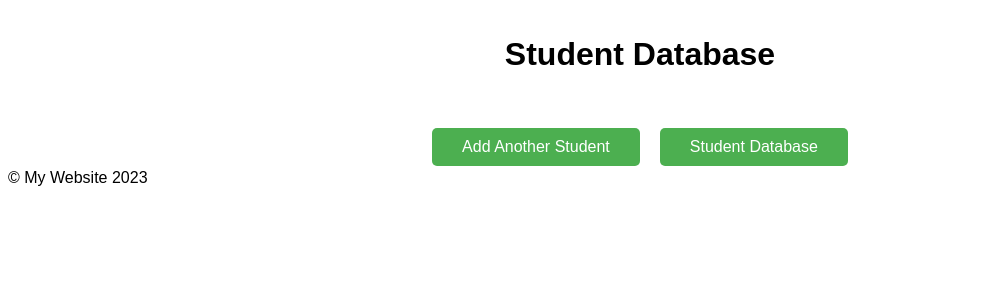
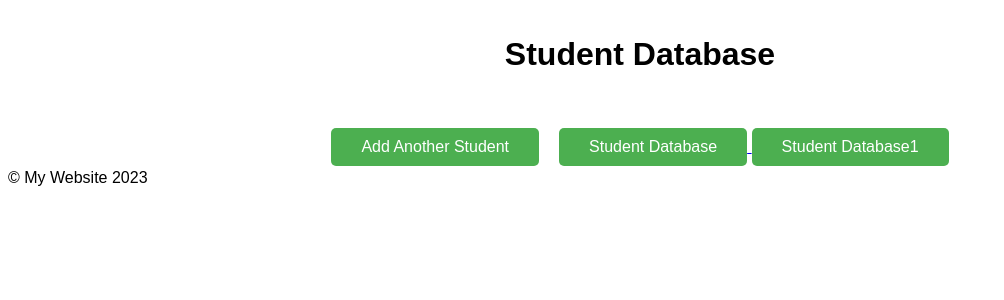
Before and after one commit to bkdevaraj/student_data, a Django app: page / in a window 1280 px wide. Shown: the part 56-356 px from the top of the page, without its empty margins (0-1004 px from the left). Run offline with Django 4.2, Linux system fonts and the light colour scheme.

Commit message:
chnages in home.html

```diff
--- a/templates/home.html
+++ b/templates/home.html
@@ -14,6 +14,9 @@
       <button style="background-color: #4CAF50; color: white; font-size: 16px; padding: 10px 30px; border: none; border-radius: 5px;">
         Student Database
       </button>
+      <button style="background-color: #4CAF50; color: white; font-size: 16px; padding: 10px 30px; border: none; border-radius: 5px;">
+        Student Database1
+      </button>
     </a>
   </div>
 
```
